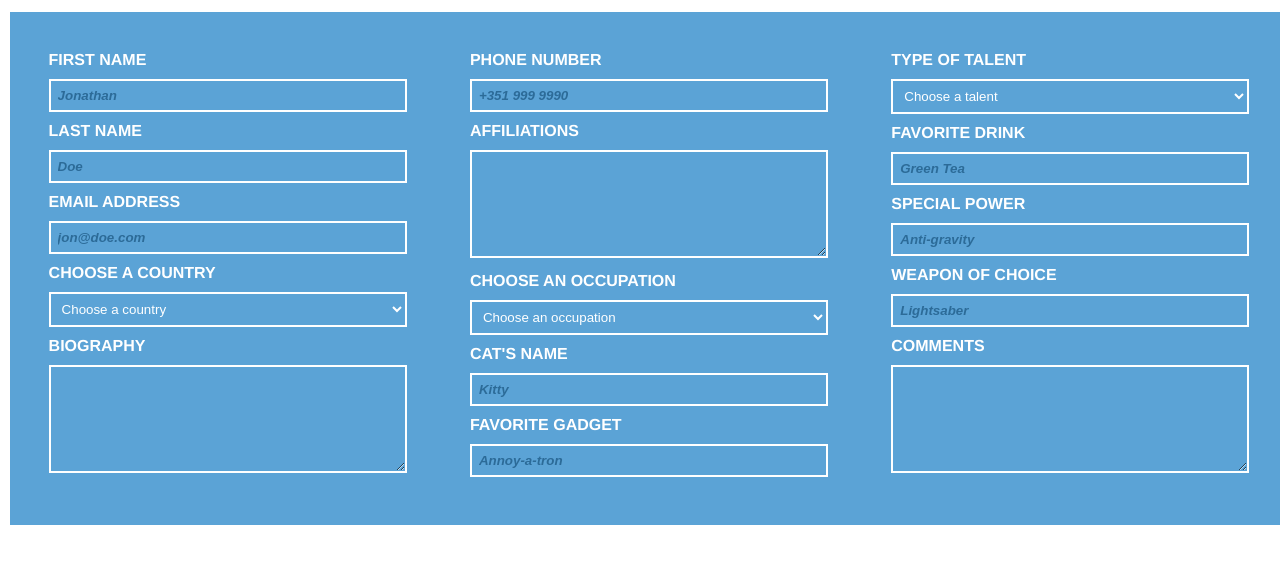
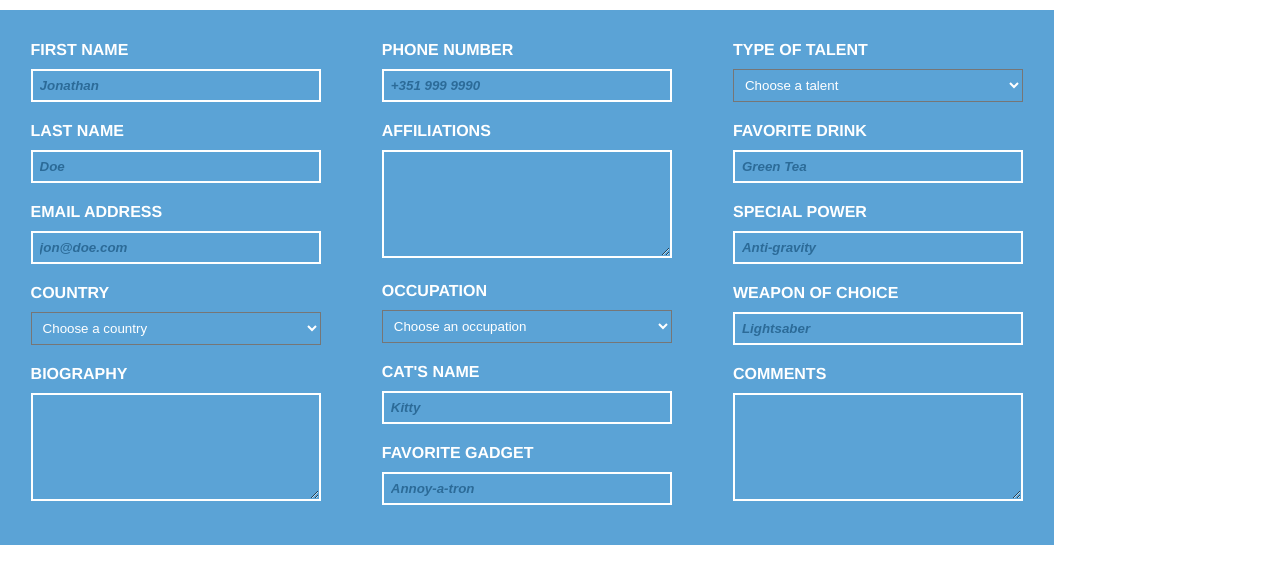
Before and after one commit to nmajors/06-forms, a plain HTML site: page index.html in a window 1280 px wide. Drawn offline with Linux system fonts and the light colour scheme.

Commit message:
minor adjustments, used flexbox

```diff
--- a/index.html
+++ b/index.html
@@ -25,7 +25,7 @@
       </div>
 
       <div class="form-item">
-        <label for="Country">Choose a country</label>
+        <label for="Country">Country</label>
         <select name="Country" id="Country">
             <option value="">Choose a country</option>
             <option value="France">France</option>
@@ -51,7 +51,7 @@
       </div>
 
       <div class="form-item">
-        <label for="Occupation">Choose an occupation</label>
+        <label for="Occupation">Occupation</label>
         <select name="Occupation" id="Occupation">
             <option value="">Choose an occupation</option>
             <option value="Dog Food Tester">Dog Food Tester</option>
--- a/styles/main.css
+++ b/styles/main.css
@@ -5,45 +5,60 @@
     }
 }*/
 
-body{
-    font-family: Helvetica;
-    font-weight: bold;
+body {
+  font-family: Helvetica;
+  font-weight: bold;
+  margin: 0;
+  vertical-align: middle;
+}
+.main-content {
+  /*display: table;*/
+  display: flex;
+  flex-wrap: wrap;
+  margin: 10px auto;
+}
+.form-column {
+  padding: 2%;
+  flex-direction: row;
+  margin: 0;
+  background-color: #5ba3d6;
+  color: #fff;
+  width: 300px;
+}
+.form-item {
+  padding: 5px;
+}
+label {
+  text-transform: uppercase;
+  color: #FFF;
+  display: block;
+}
+ input, textarea {
+  background-color: #5ba3d6;
+  color: #FFF;
+  border: 2px solid #fff;
+  padding: 7px;
+  margin: 10px auto;
+  width: 100%;
+  box-sizing: border-box;
+}
+select {
+  background-color: #5ba3d6;
+  box-sizing: border-box;
+  margin: 10px auto;
+  padding: 7px;
+  width: 100%;
+  color: #FFF;
 }
 
-.main-content{
-    width: 100%;
-    display: table;
+input:focus, textarea:focus {
+  border: 2px solid #2c6b98;
+}
+input::-webkit-input-placeholder, textarea::-webkit-input-placeholder {
+  color: #2c6b98;
+  font-style: italic;
+  font-weight: bold;
 }
 
-.form-column{
-    height:100%;
-    display: table-cell;
-    width: 30%;
-    padding: 2.5%;
-}
-
-label{
-    text-transform: uppercase;
-}
-
-.main-content, input, textarea, select{
-    background-color: #5ba3d6;
-    color: #fff;
-    border: 2px solid #fff;
-    padding: 7px;
-    margin: 10px auto;
-}
-
-select, input, textarea{
-    width:100%;
-        box-sizing: border-box;
-}
-
-input::-webkit-input-placeholder,
-textarea::-webkit-input-placeholder{
-    color:#2c6b98;
-    font-style: italic;
-    font-weight: bold;
-}
 /*
 #5ba3d6*/
```
